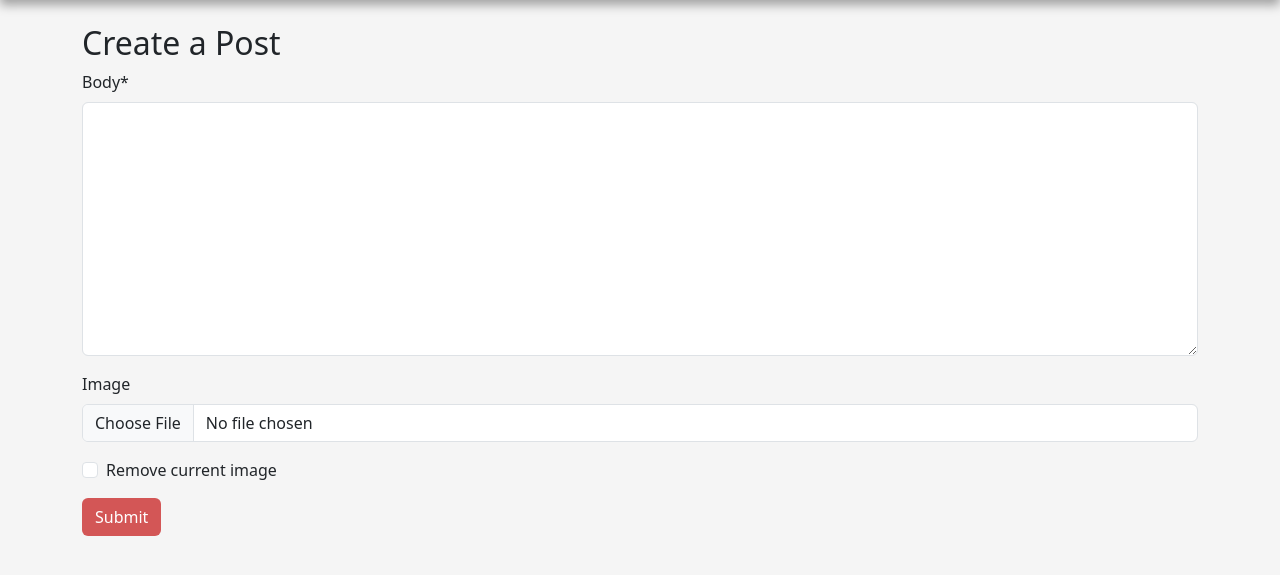
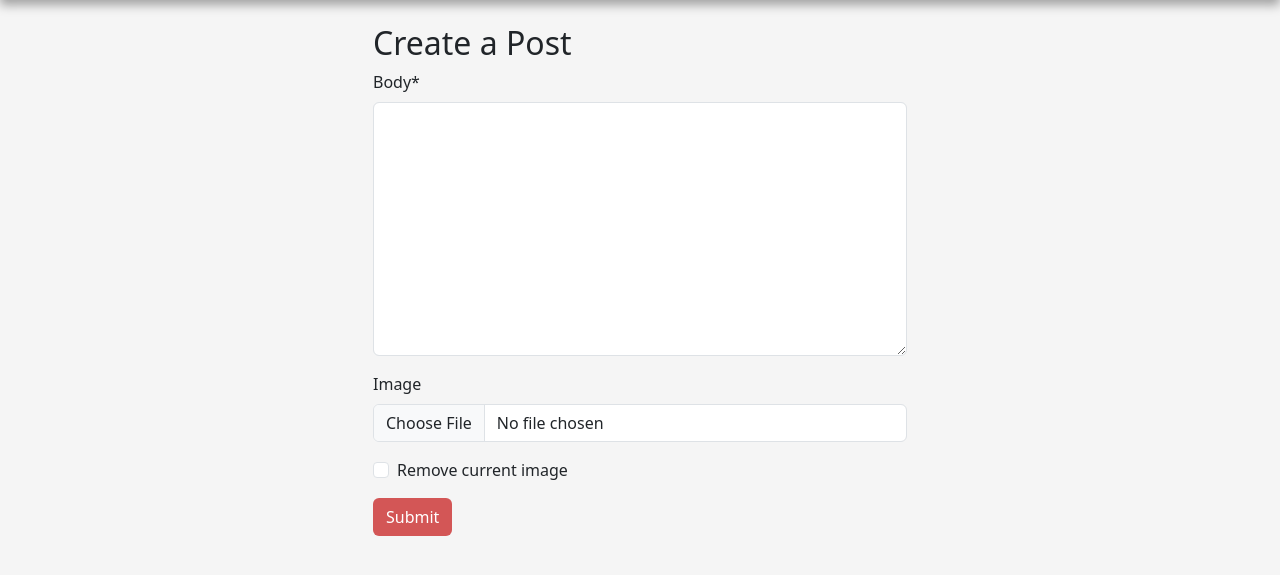
Before and after one commit to arun-dhanjal/the_cube_review, a Django app: page /create/ in a window 1280 px wide. Shown: the part 68-643 px from the top of the page. Run offline with Django 4.2, Linux system fonts and the light colour scheme; the visitor is signed in with stand-in values (Sample User, id 1); some libraries are stand-ins or nearby versions.

Commit message:
Update all templates with consistent width for page content

```diff
--- a/feed/templates/feed/create_post.html
+++ b/feed/templates/feed/create_post.html
@@ -2,10 +2,16 @@
 {% load crispy_forms_tags %}
 
 {% block content %}
-    <h2>Create a Post</h2>
-    <form method="POST" enctype="multipart/form-data">
-        {% csrf_token %}
-        {{ form|crispy }}
-        <button type="submit" class="btn">Submit</button>
-    </form>
+    <div class="container">
+        <div class="row justify-content-center">
+            <div class="col-12 col-sm-10 col-md-8 col-lg-6">
+                <h2>Create a Post</h2>
+                <form method="POST" enctype="multipart/form-data">
+                    {% csrf_token %}
+                    {{ form|crispy }}
+                    <button type="submit" class="btn mb-3">Submit</button>
+                </form>
+            </div>
+        </div>
+    </div>
 {% endblock %}
--- a/feed/templates/feed/edit_comment.html
+++ b/feed/templates/feed/edit_comment.html
@@ -2,10 +2,16 @@
 {% load crispy_forms_tags %}
 
 {% block content %}
+    <div class="container">
+        <div class="row justify-content-center">
+            <div class="col-12 col-sm-10 col-md-8 col-lg-6">
                 <h2>Edit your comment:</h2>
                 <form method="POST">
                     {% csrf_token %}
                     {{ form|crispy }}
                     <button type="submit" class="btn">Save</button>
                 </form>
+            </div>
+        </div>
+    </div>
 {% endblock %}
--- a/feed/templates/feed/edit_post.html
+++ b/feed/templates/feed/edit_post.html
@@ -2,6 +2,9 @@
 {% load crispy_forms_tags %}
 
 {% block content %}
+    <div class="container">
+        <div class="row justify-content-center">
+            <div class="col-12 col-sm-10 col-md-8 col-lg-6">
                 <h2>Edit your post:</h2>
                 <form method="POST" enctype="multipart/form-data">
                     {% csrf_token %}
@@ -16,4 +19,7 @@
 
                     <button type="submit" class="btn mt-3">Save</button>
                 </form>
+            </div>
+        </div>
+    </div>
 {% endblock %}
```
Also changed, not shown: feed/templates/feed/post_detail.html (+6 -2 lines). Lines whose indentation alone changed are shown as unchanged.
